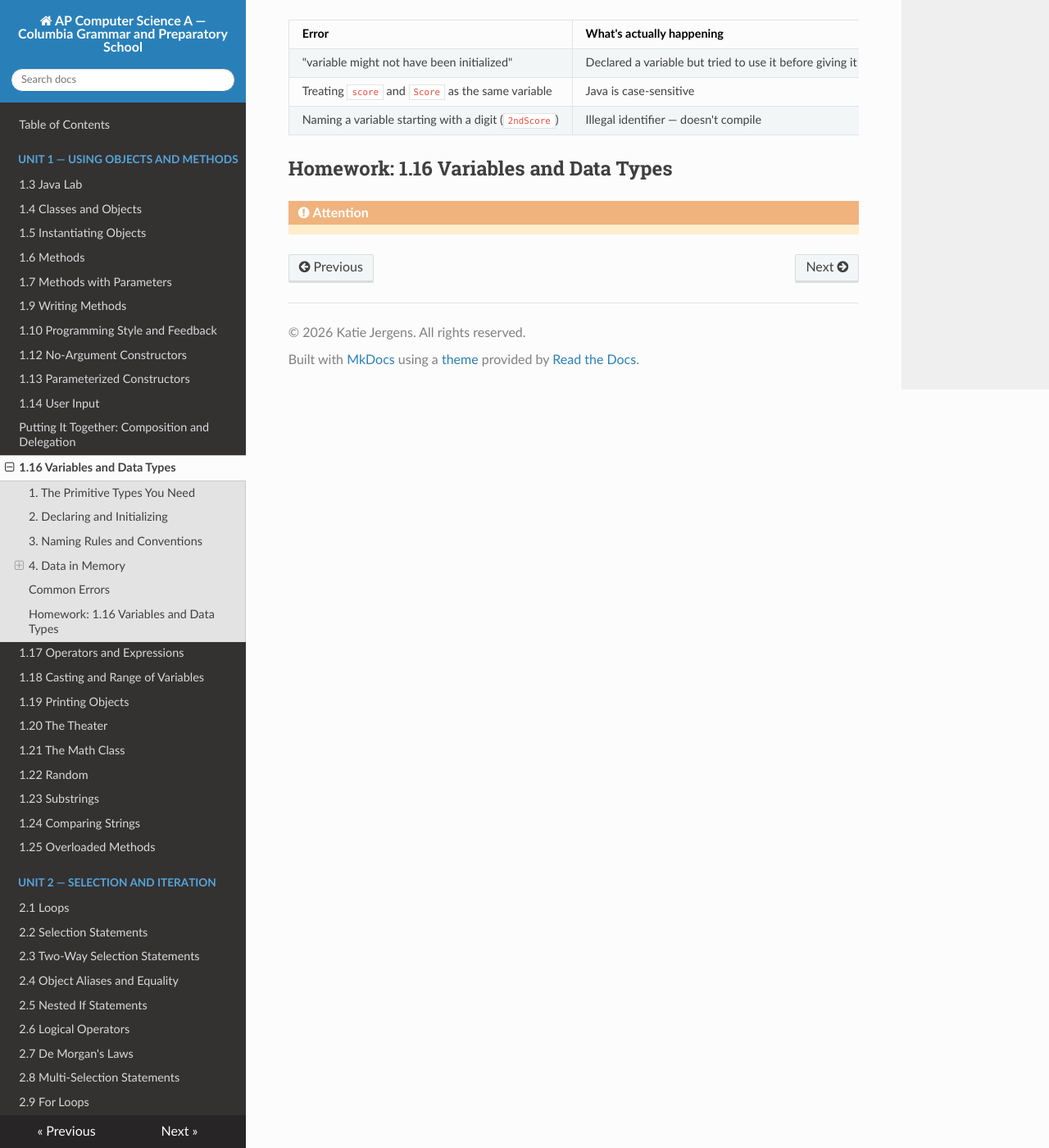
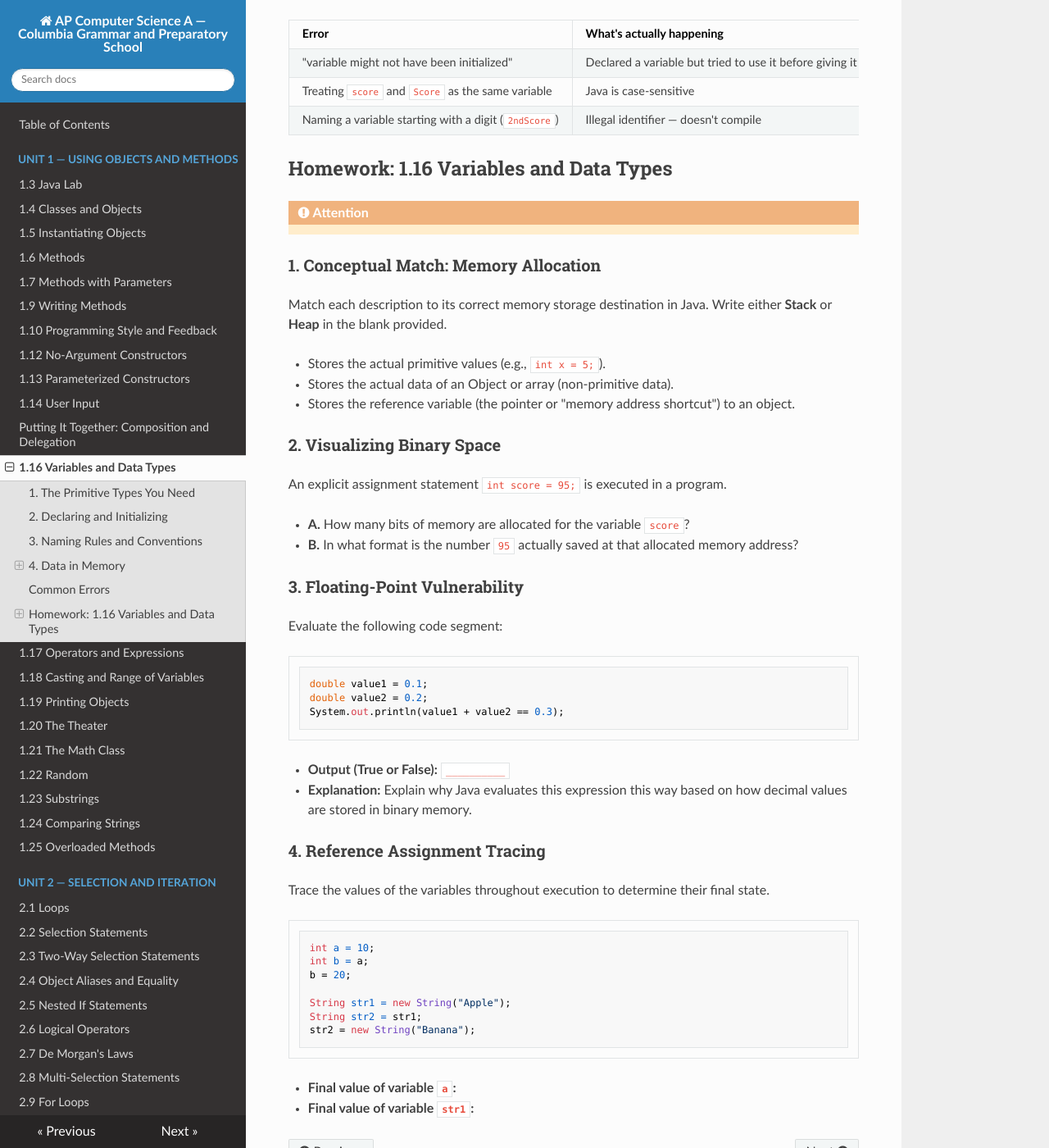
Before and after one commit to kjergens/apcsa-site, an MkDocs documentation site: the page built from docs/unit1/notes_16_variables.md, in a window 1280 px wide and 1400 px high, scrolled down 3339 px. Shown: the whole window at 82% size. Built offline with MkDocs 1.6.1, drawn with Linux system fonts in a browser that asks for light colours; nearby versions of some CDN libraries.

Commit message:
Enhance homework section on variables and data types
Added homework questions related to memory allocation, binary space visualization, floating-point vulnerability, and reference assignment tracing.

````diff
--- a/docs/unit1/notes_16_variables.md
+++ b/docs/unit1/notes_16_variables.md
@@ -111,3 +111,44 @@ A Java double reserves 64 bits: 1 Sign bit, 11 Exponent bits, and 52 Mantissa (b
 ## Homework: 1.16 Variables and Data Types
 
 !!! attention
+### 1. Conceptual Match: Memory Allocation
+Match each description to its correct memory storage destination in Java. Write either **Stack** or **Heap** in the blank provided.
+
+* Stores the actual primitive values (e.g., `int x = 5;`).
+* Stores the actual data of an Object or array (non-primitive data).
+* Stores the reference variable (the pointer or "memory address shortcut") to an object.
+
+### 2. Visualizing Binary Space
+An explicit assignment statement `int score = 95;` is executed in a program.
+
+* **A.** How many bits of memory are allocated for the variable `score`?
+* **B.** In what format is the number `95` actually saved at that allocated memory address?
+
+
+### 3. Floating-Point Vulnerability
+Evaluate the following code segment:
+
+```java
+double value1 = 0.1;
+double value2 = 0.2;
+System.out.println(value1 + value2 == 0.3);
+```
+
+* **Output (True or False):** `__________`
+* **Explanation:** Explain why Java evaluates this expression this way based on how decimal values are stored in binary memory.
+
+### 4. Reference Assignment Tracing
+Trace the values of the variables throughout execution to determine their final state.
+
+```java
+int a = 10;
+int b = a;
+b = 20;
+
+String str1 = new String("Apple");
+String str2 = str1;
+str2 = new String("Banana");
+```
+
+* **Final value of variable `a`:**
+* **Final value of variable `str1`:**
````
